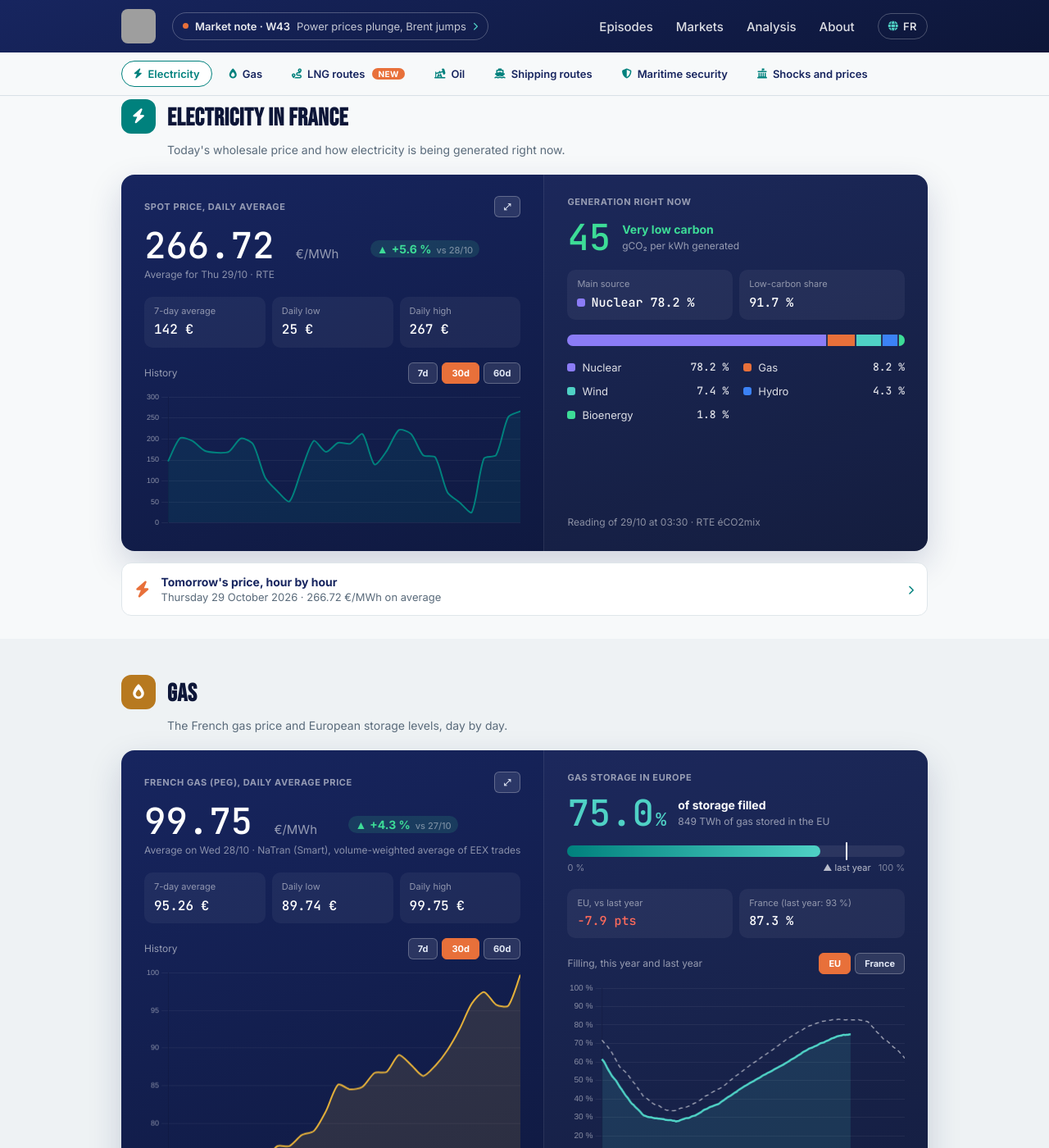
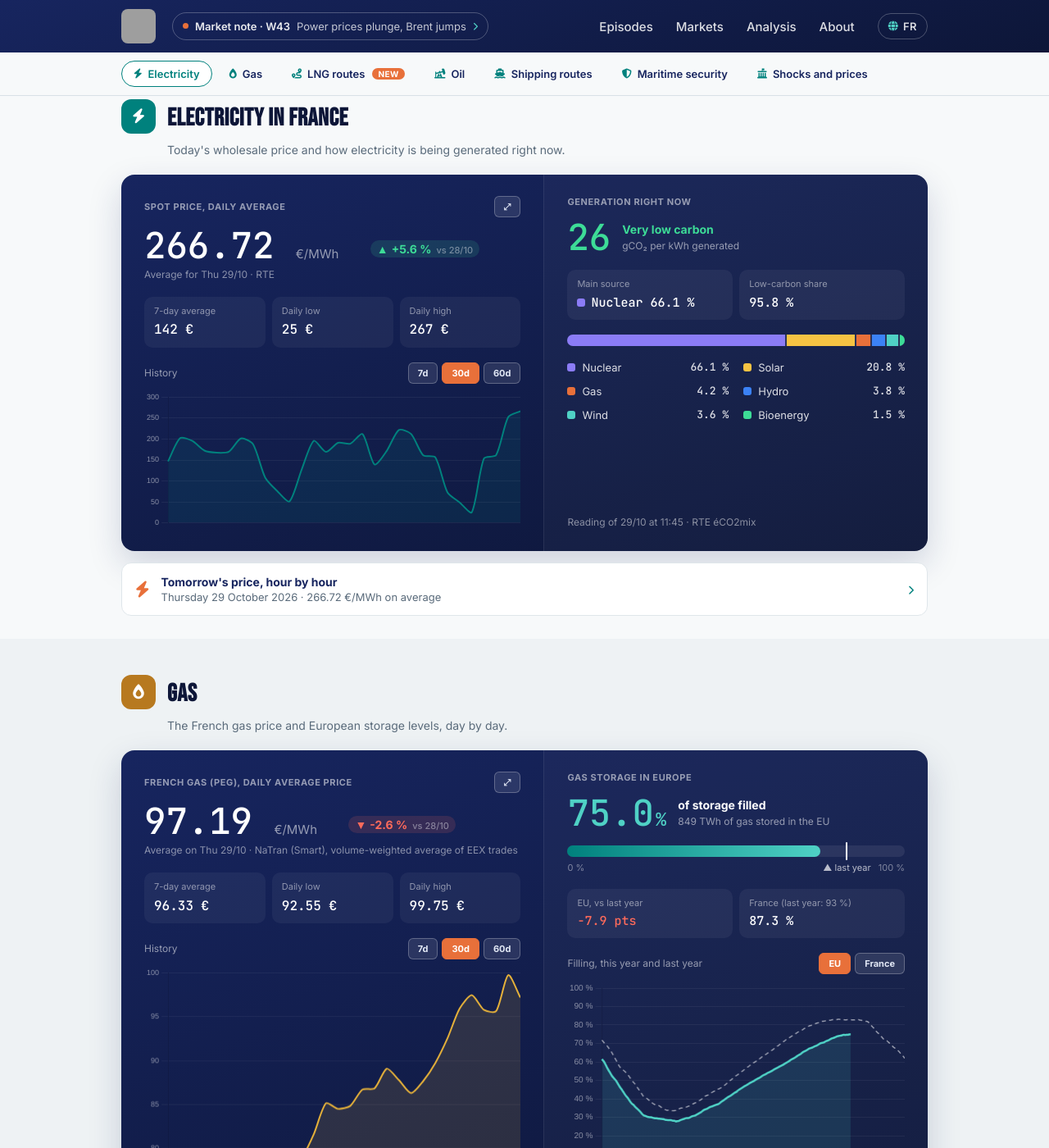
Before and after one commit to InsideEnergyMarkets/Inside-Energy-Markets, a Jekyll site: the page built from en/markets/index.html, in a window 1280 px wide and 1400 px high, scrolled down 383 px. Shown: the whole window at 82% size. Built offline with Jekyll 4.4.1, drawn with Linux system fonts in a browser that asks for light colours; some of the changed text lies outside the part shown; grey boxes are pictures that could not be loaded.

Commit message:
Mise à jour automatique des données marché

```diff
--- a/_data/fuel.json
+++ b/_data/fuel.json
@@ -1 +1 @@
-{"date":"2026-10-29","gazole":2.386,"e10":2.111,"stations":6955,"change_7d":{"since":"2026-10-22","gazole_cts":2.0,"e10_cts":-2.7},"history":{"2026-09-30":{"gazole":2.38,"e10":2.163},"2026-10-01":{"gazole":2.374,"e10":2.16},"2026-10-02":{"gazole":2.373,"e10":2.16},"2026-10-03":{"gazole":2.372,"e10":2.163},"2026-10-04":{"gazole":2.373,"e10":2.168},"2026-10-05":{"gazole":2.369,"e10":2.164},"2026-10-06":{"gazole":2.36,"e10":2.156},"2026-10-07":{"gazole":2.35,"e10":2.151},"2026-10-08":{"gazole":2.344,"e10":2.149},"2026-10-09":{"gazole":2.343,"e10":2.152},"2026-10-10":{"gazole":2.345,"e10":2.157},"2026-10-11":{"gazole":2.346,"e10":2.165},"2026-10-12":{"gazole":2.351,"e10":2.164},"2026-10-13":{"gazole":2.353,"e10":2.163},"2026-10-14":{"gazole":2.355,"e10":2.17},"2026-10-15":{"gazole":2.359,"e10":2.17},"2026-10-16":{"gazole":2.362,"e10":2.164},"2026-10-17":{"gazole":2.365,"e10":2.168},"2026-10-18":{"gazole":2.368,"e10":2.175},"2026-10-19":{"gazole":2.366,"e10":2.163},"2026-10-20":{"gazole":2.364,"e10":2.154},"2026-10-21":{"gazole":2.364,"e10":2.147},"2026-10-22":{"gazole":2.366,"e10":2.138},"2026-10-23":{"gazole":2.368,"e10":2.129},"2026-10-24":{"gazole":2.371,"e10":2.128},"2026-10-25":{"gazole":2.374,"e10":2.133},"2026-10-26":{"gazole":2.377,"e10":2.123},"2026-10-27":{"gazole":2.38,"e10":2.117},"2026-10-28":{"gazole":2.386,"e10":2.114},"2026-10-29":{"gazole":2.386,"e10":2.111}}}
+{"date":"2026-10-29","gazole":2.388,"e10":2.11,"stations":7176,"change_7d":{"since":"2026-10-22","gazole_cts":2.2,"e10_cts":-2.8},"history":{"2026-09-30":{"gazole":2.38,"e10":2.163},"2026-10-01":{"gazole":2.374,"e10":2.16},"2026-10-02":{"gazole":2.373,"e10":2.16},"2026-10-03":{"gazole":2.372,"e10":2.163},"2026-10-04":{"gazole":2.373,"e10":2.168},"2026-10-05":{"gazole":2.369,"e10":2.164},"2026-10-06":{"gazole":2.36,"e10":2.156},"2026-10-07":{"gazole":2.35,"e10":2.151},"2026-10-08":{"gazole":2.344,"e10":2.149},"2026-10-09":{"gazole":2.343,"e10":2.152},"2026-10-10":{"gazole":2.345,"e10":2.157},"2026-10-11":{"gazole":2.346,"e10":2.165},"2026-10-12":{"gazole":2.351,"e10":2.164},"2026-10-13":{"gazole":2.353,"e10":2.163},"2026-10-14":{"gazole":2.355,"e10":2.17},"2026-10-15":{"gazole":2.359,"e10":2.17},"2026-10-16":{"gazole":2.362,"e10":2.164},"2026-10-17":{"gazole":2.365,"e10":2.168},"2026-10-18":{"gazole":2.368,"e10":2.175},"2026-10-19":{"gazole":2.366,"e10":2.163},"2026-10-20":{"gazole":2.364,"e10":2.154},"2026-10-21":{"gazole":2.364,"e10":2.147},"2026-10-22":{"gazole":2.366,"e10":2.138},"2026-10-23":{"gazole":2.368,"e10":2.129},"2026-10-24":{"gazole":2.371,"e10":2.128},"2026-10-25":{"gazole":2.374,"e10":2.133},"2026-10-26":{"gazole":2.377,"e10":2.123},"2026-10-27":{"gazole":2.38,"e10":2.117},"2026-10-28":{"gazole":2.386,"e10":2.114},"2026-10-29":{"gazole":2.388,"e10":2.11}}}
--- a/_data/market.json
+++ b/_data/market.json
@@ -1,7 +1,7 @@
 {
-  "updated_at": "2026-10-29T03:57:16.803687Z",
+  "updated_at": "2026-10-29T12:07:53.512943Z",
   "brent": {
-    "price_usd": 114.1,
+    "price_usd": 114.41,
     "date": "2026-10-29",
     "unit": "USD/baril",
     "source": "OilPriceAPI",
@@ -9,10 +9,10 @@
     "date_label_en": "Price on Thu 29/10",
     "prev_value": 115.33,
     "prev_date": "2026-10-28",
-    "change_pct": -1.1
+    "change_pct": -0.8
   },
   "wti": {
-    "price_usd": 101.42,
+    "price_usd": 101.96,
     "date": "2026-10-29",
     "unit": "USD/baril",
     "source": "OilPriceAPI",
@@ -20,41 +20,42 @@
     "date_label_en": "Price on Thu 29/10"
   },
   "henry_hub": {
-    "price_usd_mmbtu": 2.82,
+    "price_usd_mmbtu": 3.03,
     "date": "2026-10-29",
     "unit": "USD/MMBtu",
     "source": "OilPriceAPI",
     "date_label": "Cours du jeu. 29/10",
     "date_label_en": "Price on Thu 29/10",
-    "price_eur_mwh": 8.64,
+    "price_eur_mwh": 9.29,
     "usd_per_eur": 1.1133,
     "prev_value": 8.7,
     "prev_date": "2026-10-28",
-    "change_pct": -0.7
+    "change_pct": 6.8
   },
   "peg": {
-    "price_eur_mwh": 99.75,
-    "date": "2026-10-28",
+    "price_eur_mwh": 97.19,
+    "date": "2026-10-29",
     "unit": "EUR/MWh",
     "source": "NaTran",
-    "date_label": "Moyenne du mer. 28/10",
-    "date_label_en": "Average on Wed 28/10",
-    "prev_value": 95.64,
-    "prev_date": "2026-10-27",
-    "change_pct": 4.3
+    "date_label": "Moyenne du jeu. 29/10",
+    "date_label_en": "Average on Thu 29/10",
+    "prev_value": 99.75,
+    "prev_date": "2026-10-28",
+    "change_pct": -2.6
   },
   "mix_france": {
-    "date_heure": "2026-10-29T03:30:00+00:00",
+    "date_heure": "2026-10-29T11:45:00+00:00",
     "shares": {
-      "nucleaire": 78.2,
-      "gaz": 8.2,
-      "eolien": 7.4,
-      "hydraulique": 4.3,
-      "bioenergies": 1.8
+      "nucleaire": 66.1,
+      "solaire": 20.8,
+      "gaz": 4.2,
+      "hydraulique": 3.8,
+      "eolien": 3.6,
+      "bioenergies": 1.5
     },
     "top_source": "nucleaire",
-    "top_share": 78.2,
-    "co2_intensity": 45
+    "top_share": 66.1,
+    "co2_intensity": 26
   },
   "spot_price_france": {
     "price_eur_mwh": 266.72,
--- a/_data/market_history.json
+++ b/_data/market_history.json
@@ -914,19 +914,22 @@
   },
   {
     "date": "2026-10-29",
-    "brent_usd": 114.1,
+    "brent_usd": 114.41,
     "brent_source": "OilPriceAPI",
-    "henry_hub_usd_mmbtu": 2.82,
+    "henry_hub_usd_mmbtu": 3.03,
     "henry_hub_source": "OilPriceAPI",
     "spot_eur_mwh": 266.72,
     "spot_source": "RTE",
     "mix_shares": {
-      "nucleaire": 78.2,
-      "gaz": 8.2,
-      "eolien": 7.4,
-      "hydraulique": 4.3,
-      "bioenergies": 1.8
+      "nucleaire": 66.1,
+      "solaire": 20.8,
+      "gaz": 4.2,
+      "hydraulique": 3.8,
+      "eolien": 3.6,
+      "bioenergies": 1.5
     },
-    "henry_hub_eur_mwh": 8.64
+    "henry_hub_eur_mwh": 9.29,
+    "peg_eur_mwh": 97.19,
+    "peg_source": "NaTran"
   }
 ]
--- a/_data/weekly_summary.json
+++ b/_data/weekly_summary.json
@@ -3,8 +3,8 @@
   "period_end": "2026-10-29",
   "brent": {
     "start_usd": 112.91,
-    "end_usd": 114.1,
-    "change_pct": 1.1
+    "end_usd": 114.41,
+    "change_pct": 1.3
   },
   "spot_price": {
     "avg_eur_mwh": 142.21,
@@ -13,8 +13,8 @@
     "days_count": 8
   },
   "mix": {
-    "nuclear_avg_share": 67.4,
-    "renewables_avg_share": 28.3,
+    "nuclear_avg_share": 65.9,
+    "renewables_avg_share": 30.3,
     "days_count": 8
   }
 }
```
Also changed, not shown: _data/day_ahead.json (+1 -1 lines).
